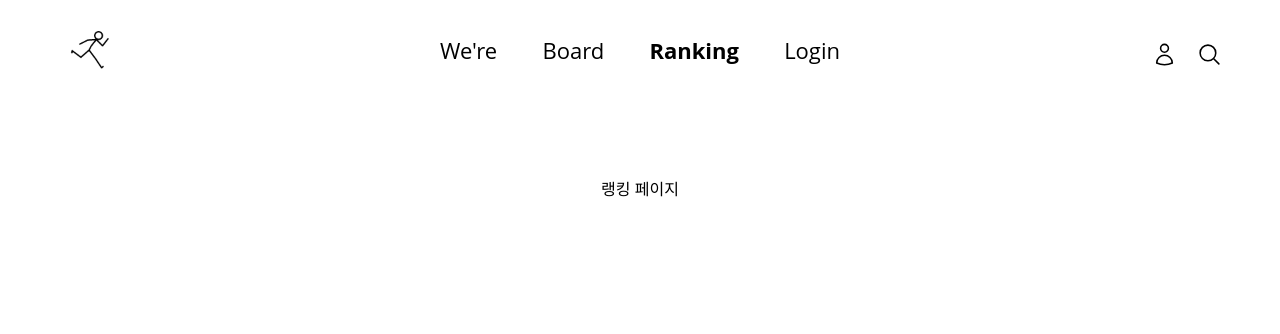
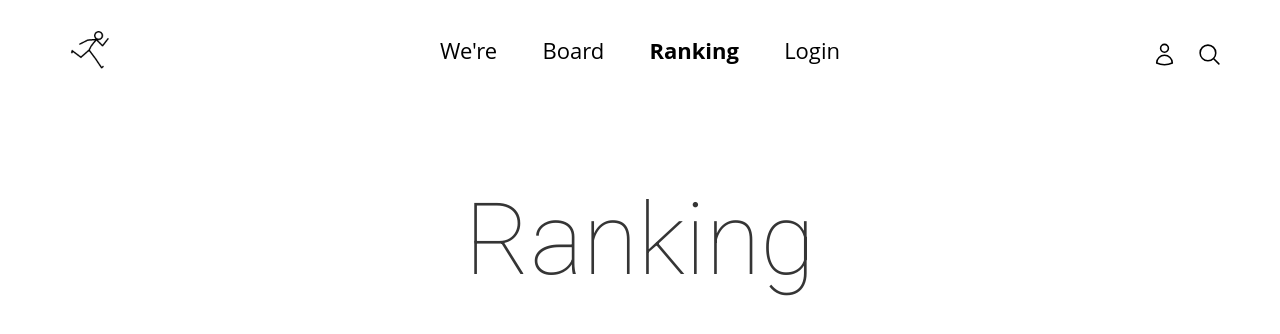
Before and after one commit to jumosd/beam-projector-front, a React (Vite) app: page /ranking in a window 1280 px wide. Shown: the top 334 px of the page. Built offline with nearby package versions, Linux system fonts and the light colour scheme.

Commit message:
Feature: Board Ranking 타이틀 추가

```diff
--- a/src/pages/Board.jsx
+++ b/src/pages/Board.jsx
@@ -1,5 +1,7 @@
+import Title from "../components/common/Title";
+
 const Board = () => {
-  return <>게시판</>;
+  return <Title>Board</Title>;
 };
 
 export default Board;
--- a/src/pages/Ranking.jsx
+++ b/src/pages/Ranking.jsx
@@ -1,5 +1,7 @@
+import Title from "../components/common/Title";
+
 const Ranking = () => {
-  return <>랭킹 페이지</>;
+  return <Title>Ranking</Title>;
 };
 
 export default Ranking;
```
